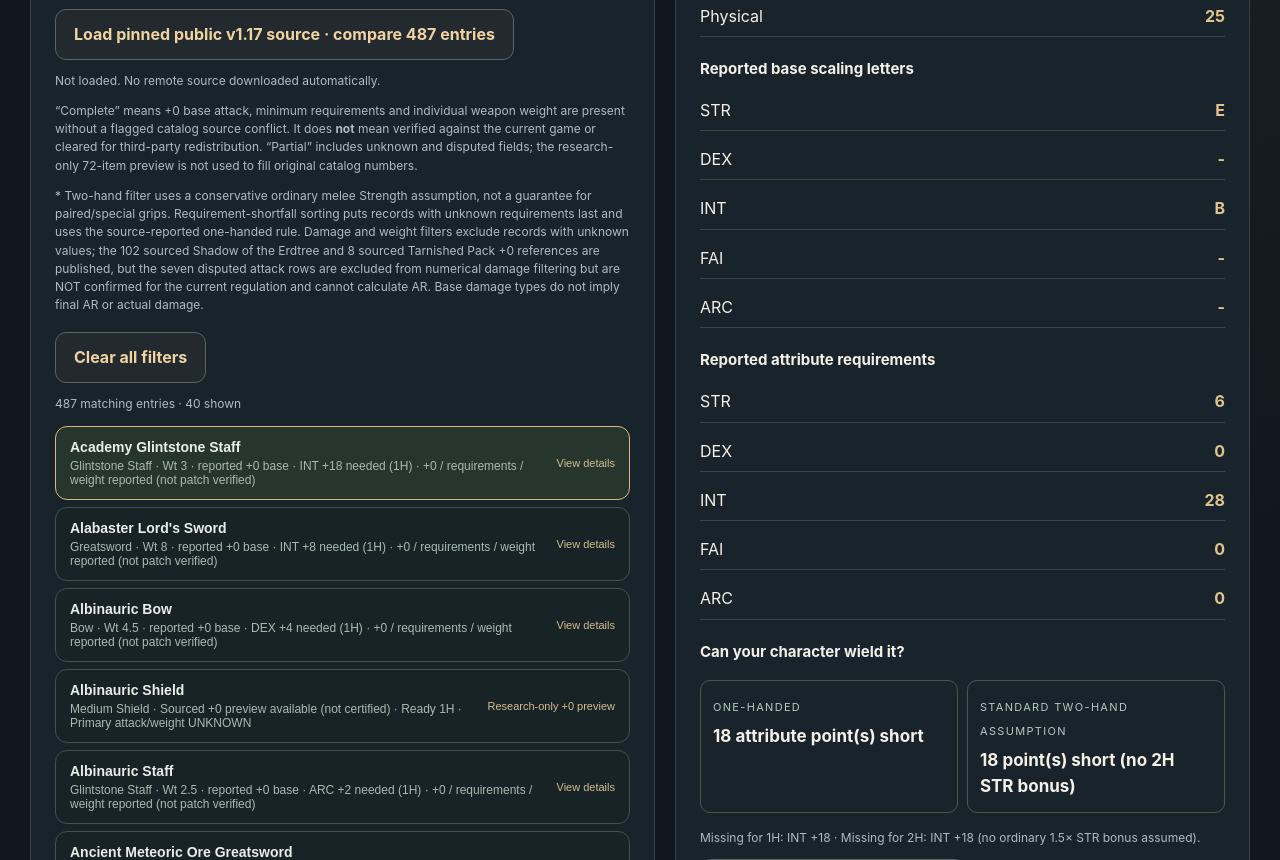
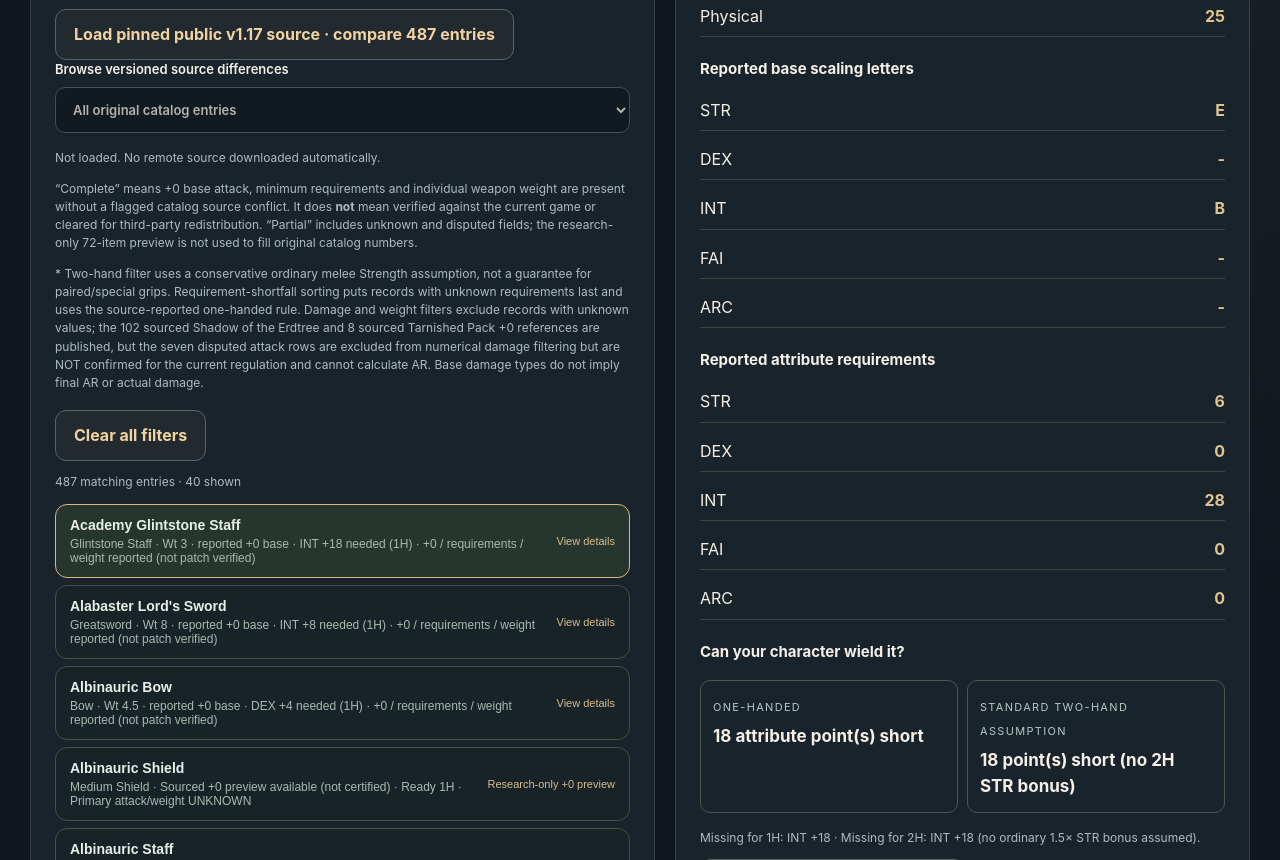
Before and after one commit to garrison2025/Elden-Ring, a website with bundled scripts: page public/weapon-database/index.html in a window 1280 px wide. Shown: the part 2183-3043 px from the top of the page. Built offline with nearby package versions, Linux system fonts and the light colour scheme.

Commit message:
feat(catalog UX): browse source-only, nine known disputes and newly found v1.17 field differences

```diff
--- a/public/weapon-database/index.html
+++ b/public/weapon-database/index.html
@@ -70,6 +70,15 @@
  <h3>Compare catalog facts against pinned Regulation v1.17</h3>
  <p class="note">On request, fetch the fixed public v1.17 parameter snapshot used by our reference AR calculator. See +0 physical/elemental base and minimum attributes for the selected weapon, including the 72 catalog entries without primary attack and the source-disputed entries. This is a <strong>source-to-source</strong> comparison, not 487 independently observed Tarnished.dev weapon pages. The current site has 50 independently checked same-input AR examples. This source does <strong>not</strong> establish weapon weight, so no weight, equip-load, damage filters or original catalog numbers are overridden.</p>
  <button type="button" class="btn alt" id="catalog-v117-load">Load pinned public v1.17 source · compare 487 entries</button>
+ <label class="field" for="catalog-v117-filter">Browse versioned source differences
+ <select id="catalog-v117-filter" disabled>
+  <option value="all">All original catalog entries</option>
+  <option value="source-only">72 source-only entries: now with v1.17 +0 reference</option>
+  <option value="flagged">Nine previously flagged source disputes</option>
+  <option value="attack-difference">Community +0 attack differs from v1.17</option>
+  <option value="requirement-difference">Community requirements differ from v1.17</option>
+  <option value="any-difference">Any newly detected attack / requirement difference</option>
+ </select></label>
  <p id="catalog-v117-status" class="note" role="status" aria-live="polite">Not loaded. No remote source downloaded automatically.</p>
 </section>
 <p class="note">“Complete” means +0 base attack, minimum requirements and individual weapon weight are present without a flagged catalog source conflict. It does <strong>not</strong> mean verified against the current game or cleared for third-party redistribution. “Partial” includes unknown and disputed fields; the research-only 72-item preview is not used to fill original catalog numbers.</p>
```
